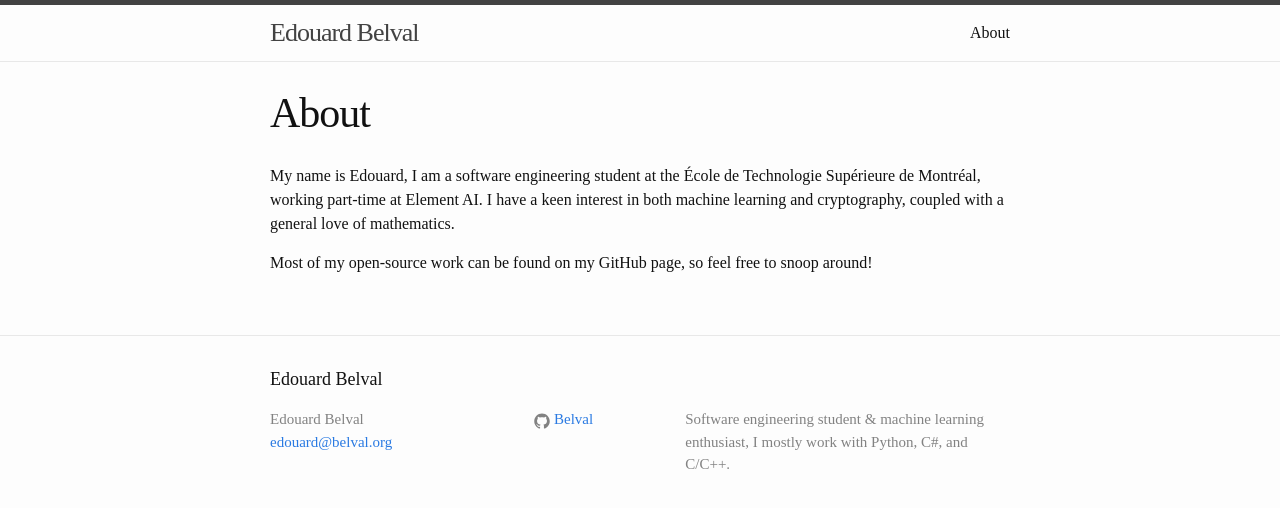
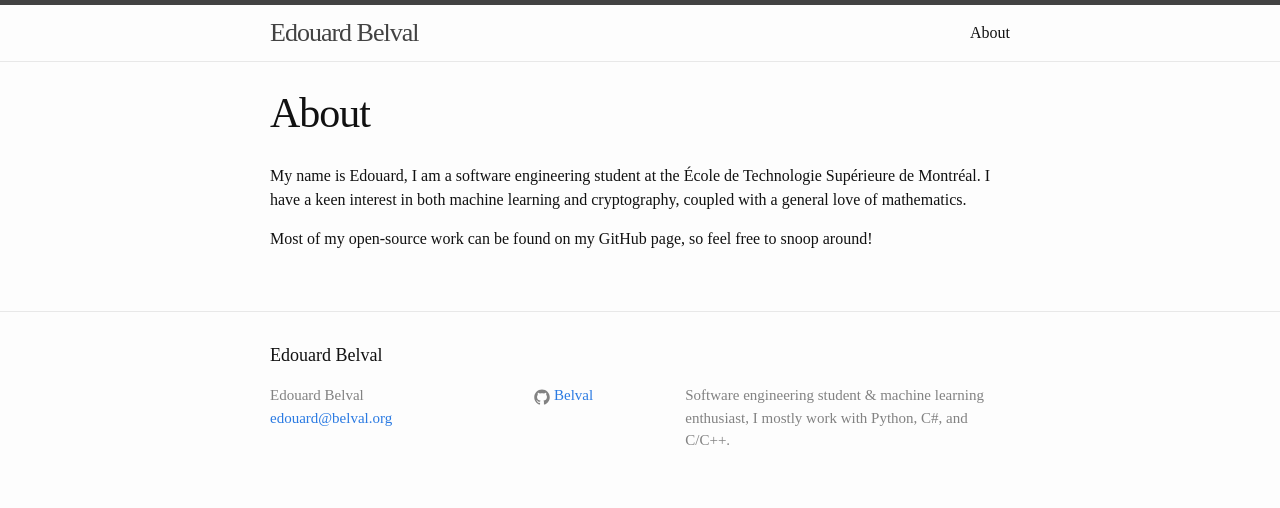
Before and after one commit to Belval/belval.github.io, a Jekyll site: the page built from about.md, in a window 1280 px wide. Shown: the top 508 px of the page. Built offline with Jekyll 4.4.1, drawn with Linux system fonts in a browser that asks for light colours.

Commit message:
Not working part-time at Element AI anymore

```diff
--- a/about.md
+++ b/about.md
@@ -4,6 +4,6 @@ title: About
 permalink: /about/
 ---
 
-My name is Edouard, I am a software engineering student at the École de Technologie Supérieure de Montréal, working part-time at Element AI. I have a keen interest in both machine learning and cryptography, coupled with a general love of mathematics.
+My name is Edouard, I am a software engineering student at the École de Technologie Supérieure de Montréal. I have a keen interest in both machine learning and cryptography, coupled with a general love of mathematics.
 
 Most of my open-source work can be found on my GitHub page, so feel free to snoop around!
```
